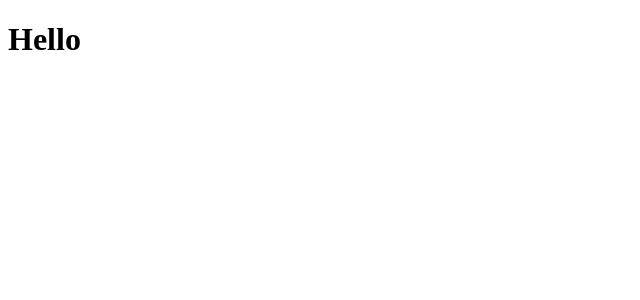
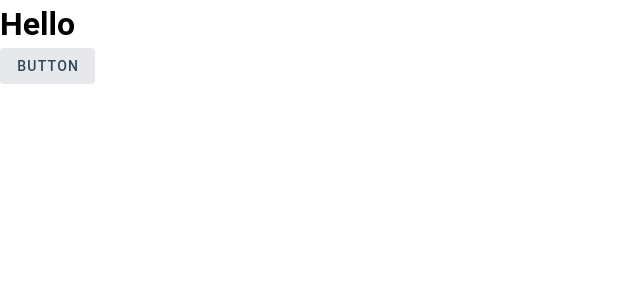
Before and after one commit to Focus-web-dev/kidwill, a Vue app in the folder frontend/: page / in a window 1280 px wide. Shown: the top 300 px of the page, without its empty margins (0-640 px from the left). Built offline with nearby package versions, Linux system fonts and the light colour scheme.

Commit message:
feat: add vuetify plugin, set up base theme

```diff
--- a/frontend/package.json
+++ b/frontend/package.json
@@ -3,7 +3,7 @@
   "version": "0.1.0",
   "private": true,
   "scripts": {
-    "serve": "vue-cli-service serve",
+    "dev": "vue-cli-service serve",
     "build": "vue-cli-service build",
     "lint": "vue-cli-service lint"
   },
@@ -11,6 +11,7 @@
     "core-js": "^3.8.3",
     "vue": "^3.2.13",
     "vue-router": "^4.0.3",
+    "vuetify": "^3.0.0",
     "vuex": "^4.0.0"
   },
   "devDependencies": {
--- a/frontend/src/pages/HomeView.vue
+++ b/frontend/src/pages/HomeView.vue
@@ -1,6 +1,12 @@
 <template>
   <div>
     <h1>Hello</h1>
+    <v-btn
+      color="secondary"
+      variant="tonal"
+    >
+      Button
+    </v-btn>
   </div>
 </template>
 
--- /dev/null
+++ b/frontend/src/plugins/vuetify.js
@@ -0,0 +1,24 @@
+import "vuetify/styles";
+import { createVuetify } from "vuetify";
+import * as components from "vuetify/components";
+import * as directives from "vuetify/directives";
+
+export default createVuetify({
+  components,
+  directives,
+  theme: {
+    themes: {
+      light: {
+        dark: false,
+        colors: {
+          primary: "#222831",
+          secondary: "#30475E",
+          error: "#eb5757",
+          success: "#549920",
+          surface: "#DDDDDD",
+          background: "#F05454",
+        },
+      },
+    },
+  },
+});
```
Also changed, not shown: frontend/src/main.js (+5 -4 lines), 1 other file (tests, documents, lock files or other folders).
